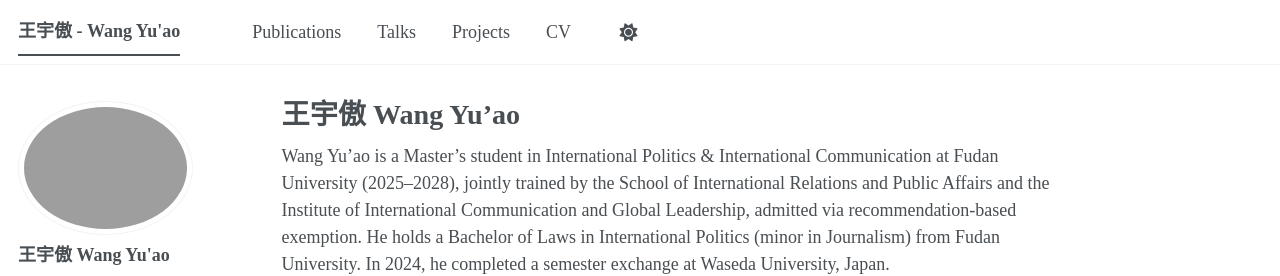
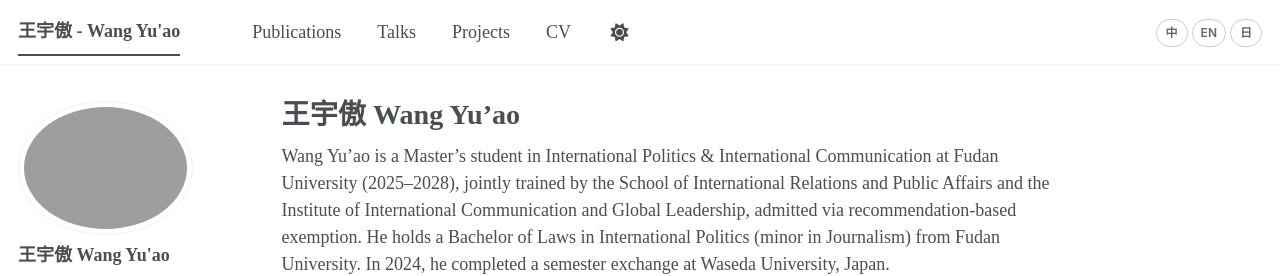
Before and after one commit to Wangyumeow/Wangyumeow.github.io, a Jekyll site: the page built from _pages/about.md, in a window 1280 px wide. Shown: the top 276 px of the page. Built offline with Jekyll 4.4.1, drawn with Linux system fonts in a browser that asks for light colours; a script bundle is joined from its source files by our own code; library files that are not in the unit come from our copies.

Commit message:
fix: move lang-switcher outside greedy-nav to prevent buttons disappearing
Root cause: the academicpages greedy navigation JS (updateNav())

re-renders the nav items on load. The lang-switcher buttons were

inside <ul class="visible-links"> and got eaten during the greedy

nav re-layout, causing them to flash briefly then disappear.

Fix: moved lang-switcher <div> OUTSIDE <nav id="site-nav">,

as a sibling inside .masthead__menu. Updated .masthead__menu

to flex layout so the nav and switcher sit side-by-side.

```diff
--- a/_includes/head/custom.html
+++ b/_includes/head/custom.html
@@ -31,12 +31,24 @@
   html[data-lang="ja"] .lang-zh,
   html[data-lang="ja"] .lang-en { display: none !important; }
 
+  /* --- Masthead flex layout (lang-switcher outside greedy-nav) --- */
+  .masthead__menu {
+    display: flex;
+    align-items: center;
+    justify-content: space-between;
+  }
+  #site-nav {
+    flex: 1;
+    min-width: 0;
+  }
   /* --- Language switcher buttons --- */
   .lang-switcher {
     display: inline-flex;
     align-items: center;
     gap: 4px;
-    margin-left: 0.5em;
+    margin-left: 12px;
+    flex-shrink: 0;
+    white-space: nowrap;
   }
   .lang-switcher .lang-btn {
     display: inline-flex;
--- a/_includes/masthead.html
+++ b/_includes/masthead.html
@@ -18,19 +18,18 @@
               <a href="{{ domain }}{{ link.url }}">{{ link.title | markdownify | remove: '<p>' | remove: '</p>' | strip }}</a>
             </li>
           {% endfor %}
-          <li class="masthead__menu-item persist tail">
-            <div class="lang-switcher">
-              <button class="lang-btn" data-lang="zh" aria-label="中文">中</button>
-              <button class="lang-btn" data-lang="en" aria-label="English">EN</button>
-              <button class="lang-btn" data-lang="ja" aria-label="日本語">日</button>
-            </div>
-          </li>
           <li id="theme-toggle" class="masthead__menu-item persist tail">
             <a role="button" aria-labelledby="theme-icon"><i id="theme-icon" class="fa-solid fa-sun" aria-hidden="true" title="toggle theme"></i></a>
           </li>
         </ul>
         <ul class="hidden-links hidden"></ul>
       </nav>
+      <!-- Language switcher OUTSIDE greedy-nav to avoid being eaten by greedy navigation JS -->
+      <div class="lang-switcher">
+        <button class="lang-btn" data-lang="zh" aria-label="中文">中</button>
+        <button class="lang-btn" data-lang="en" aria-label="English">EN</button>
+        <button class="lang-btn" data-lang="ja" aria-label="日本語">日</button>
+      </div>
     </div>
   </div>
 </div>
```
